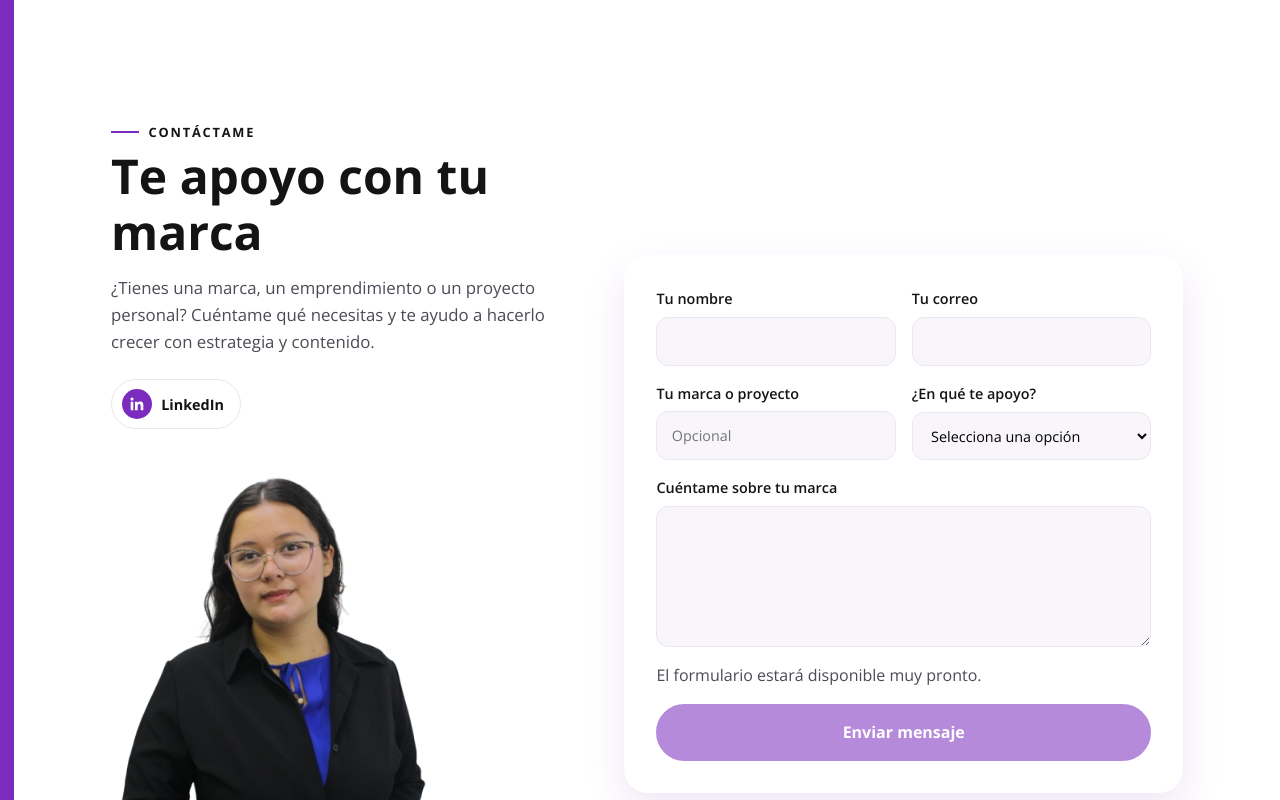
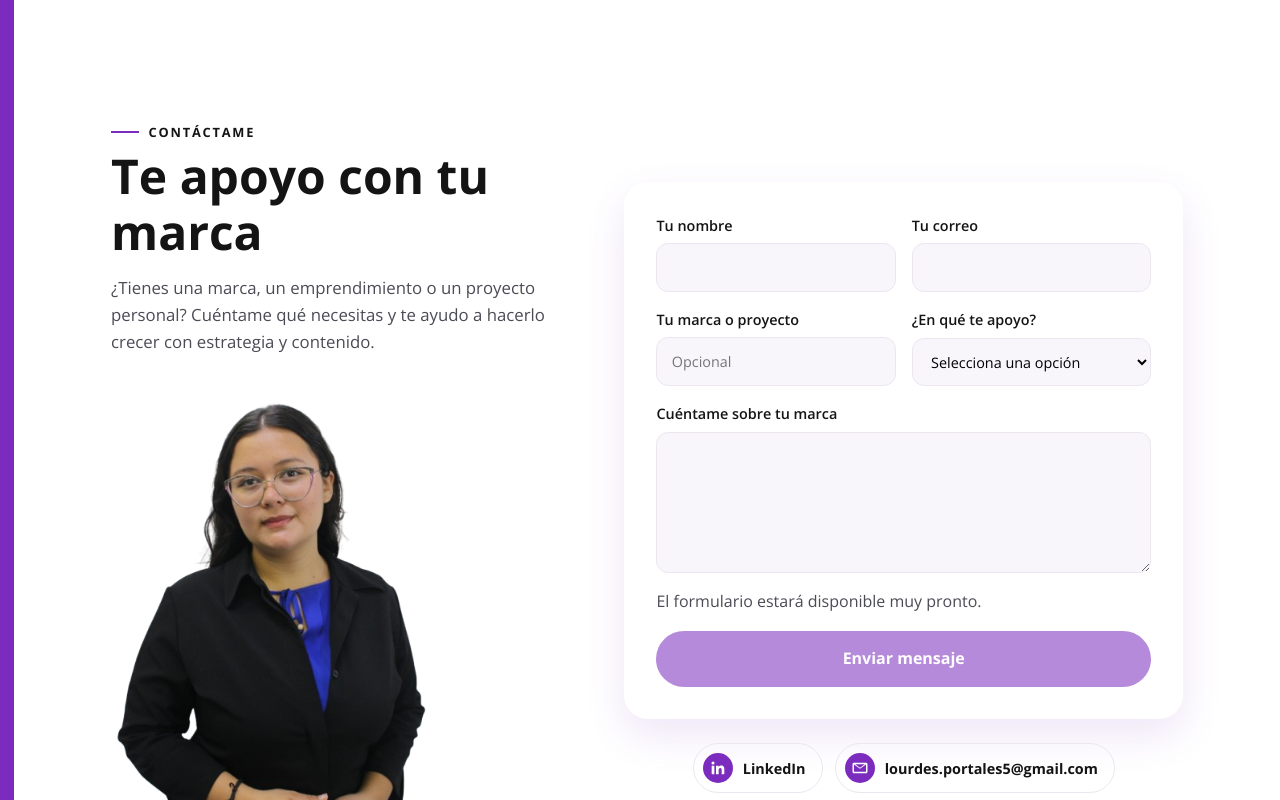
Before and after one commit to VReyna7/portafolio_lou, an Angular app: page / in a window 1280 px wide. Shown: the part 2640-3440 px from the top of the page. Built offline with nearby package versions, Linux system fonts and the light colour scheme; a web font is replaced by a local one.

Commit message:
Correo de contacto y redes debajo del formulario

```diff
--- a/public/content/site.json
+++ b/public/content/site.json
@@ -125,7 +125,7 @@
     "title": "Te apoyo con tu marca",
     "description": "¿Tienes una marca, un emprendimiento o un proyecto personal? Cuéntame qué necesitas y te ayudo a hacerlo crecer con estrategia y contenido.",
     "photo": "profile/lourdes-contacto.png",
-    "email": "",
+    "email": "lourdes.portales5@gmail.com",
     "linkedin": "https://www.linkedin.com/in/lourdes-portales-1053422ab",
     "whatsapp": "",
     "web3formsKey": "",
--- a/src/app/components/contact/contact.css
+++ b/src/app/components/contact/contact.css
@@ -20,9 +20,16 @@
   margin-top: 1.5rem;
 }
 
+/* Form plus the social links right below it. */
+.contact__side {
+  display: grid;
+  gap: 1.5rem;
+}
+
 .contact__social {
   display: flex;
   flex-wrap: wrap;
+  justify-content: center;
   gap: 0.75rem;
   margin: 0;
   padding: 0;
--- a/src/app/components/contact/contact.html
+++ b/src/app/components/contact/contact.html
@@ -1,54 +1,27 @@
 <section
   id="contacto"
   class="section contact"
-  appReveal=".eyebrow, .section__title, .section__lead, .contact__direct, .contact__photo, .contact__form"
+  appReveal=".eyebrow, .section__title, .section__lead, .contact__direct, .contact__photo, .contact__form, .contact__social"
 >
   <div class="contact__intro">
     <p class="eyebrow">Contáctame</p>
     <h2 class="section__title">{{ contact().title }}</h2>
     <p class="section__lead">{{ contact().description }}</p>
 
+    @if (whatsappUrl()) {
       <div class="contact__direct">
-      @if (contact().linkedin || contact().email) {
-        <ul class="contact__social">
-          @if (contact().linkedin) {
-            <li>
-              <a [href]="contact().linkedin" target="_blank" rel="noopener" aria-label="LinkedIn de Lourdes Portales">
-                <svg viewBox="0 0 24 24" aria-hidden="true">
-                  <path
-                    d="M20.45 20.45h-3.56v-5.57c0-1.33-.02-3.04-1.85-3.04-1.85 0-2.14 1.45-2.14 2.94v5.67H9.34V9h3.42v1.56h.05c.48-.9 1.64-1.85 3.37-1.85 3.6 0 4.27 2.37 4.27 5.46v6.28zM5.34 7.43a2.06 2.06 0 1 1 0-4.13 2.06 2.06 0 0 1 0 4.13zM7.12 20.45H3.56V9h3.56v11.45z"
-                  />
-                </svg>
-                <span>LinkedIn</span>
-              </a>
-            </li>
-          }
-          @if (contact().email) {
-            <li>
-              <a [href]="'mailto:' + contact().email" aria-label="Enviar correo a Lourdes Portales">
-                <svg viewBox="0 0 24 24" aria-hidden="true">
-                  <path
-                    d="M3 5h18a1 1 0 0 1 1 1v12a1 1 0 0 1-1 1H3a1 1 0 0 1-1-1V6a1 1 0 0 1 1-1zm1 2.3V17h16V7.3l-8 5.6-8-5.6zM5.6 7l6.4 4.5L18.4 7H5.6z"
-                  />
-                </svg>
-                <span>{{ contact().email }}</span>
-              </a>
-            </li>
-          }
-        </ul>
-      }
-      @if (whatsappUrl()) {
         <a class="btn btn--ghost" [href]="whatsappUrl()" target="_blank" rel="noopener">
           Escríbeme por WhatsApp
         </a>
+      </div>
     }
-    </div>
 
     @if (contact().photo) {
       <img class="contact__photo" [src]="contact().photo" alt="Lourdes Portales" loading="lazy" />
     }
   </div>
 
+  <div class="contact__side">
     @if (status() === 'sent') {
       <div class="contact__done" role="status">
         <h3>¡Mensaje enviado!</h3>
@@ -120,4 +93,34 @@
         </button>
       </form>
     }
+
+    @if (contact().linkedin || contact().email) {
+      <ul class="contact__social">
+        @if (contact().linkedin) {
+          <li>
+            <a [href]="contact().linkedin" target="_blank" rel="noopener" aria-label="LinkedIn de Lourdes Portales">
+              <svg viewBox="0 0 24 24" aria-hidden="true">
+                <path
+                  d="M20.45 20.45h-3.56v-5.57c0-1.33-.02-3.04-1.85-3.04-1.85 0-2.14 1.45-2.14 2.94v5.67H9.34V9h3.42v1.56h.05c.48-.9 1.64-1.85 3.37-1.85 3.6 0 4.27 2.37 4.27 5.46v6.28zM5.34 7.43a2.06 2.06 0 1 1 0-4.13 2.06 2.06 0 0 1 0 4.13zM7.12 20.45H3.56V9h3.56v11.45z"
+                />
+              </svg>
+              <span>LinkedIn</span>
+            </a>
+          </li>
+        }
+        @if (contact().email) {
+          <li>
+            <a [href]="'mailto:' + contact().email" aria-label="Enviar correo a Lourdes Portales">
+              <svg viewBox="0 0 24 24" aria-hidden="true">
+                <path
+                  d="M3 5h18a1 1 0 0 1 1 1v12a1 1 0 0 1-1 1H3a1 1 0 0 1-1-1V6a1 1 0 0 1 1-1zm1 2.3V17h16V7.3l-8 5.6-8-5.6zM5.6 7l6.4 4.5L18.4 7H5.6z"
+                />
+              </svg>
+              <span>{{ contact().email }}</span>
+            </a>
+          </li>
+        }
+      </ul>
+    }
+  </div>
 </section>
```
Also changed, not shown: context/portafolio/feats/sitio-portafolio.md (+2 -2 lines). Lines whose indentation alone changed are shown as unchanged.
